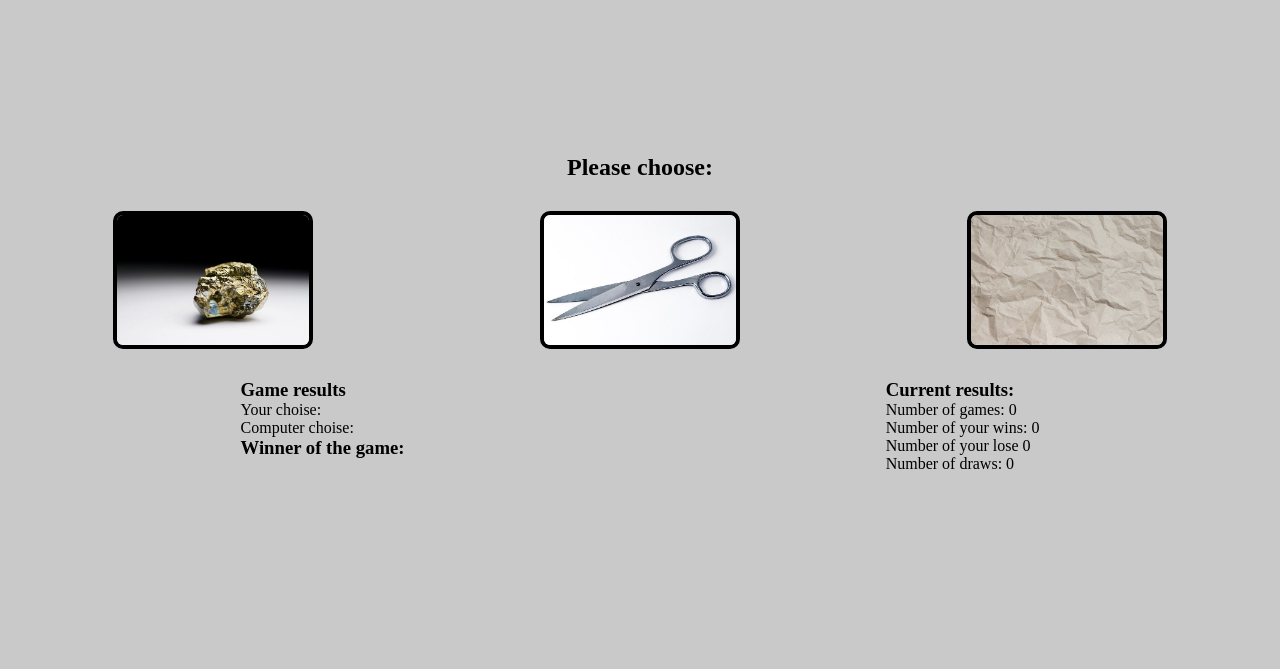
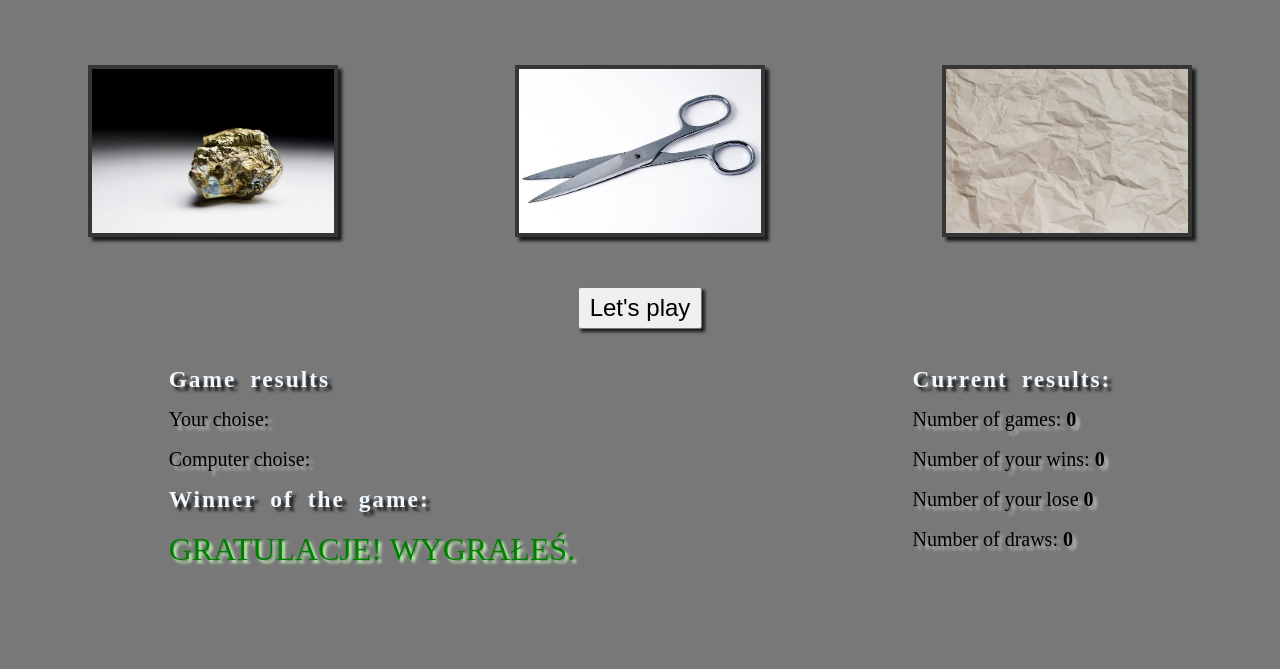
Before and after one commit to Irina-Dehtiarenko/stone_scissors_paper, a plain HTML site: page index.html in a window 1280 px wide. Shown: the part 216-885 px from the top of the page. Before the commit the page ends 800 px from the top, so only its background shows below. Drawn offline with Linux system fonts and the light colour scheme.

Commit message:
some changes in style CSS

```diff
--- a/index.html
+++ b/index.html
@@ -13,18 +13,23 @@
     </header>
     <main>
       <h2>Please choose:</h2>
+
       <div class="select">
         <img data-option="stone" src="./img/stone.jpg" alt="Stone" />
         <img data-option="scissors" src="./img/scissors.jpg" alt="Scissors" />
         <img data-option="paper" src="./img/paper.jpg" alt="Paper" />
       </div>
-
+      <button>Let's play</button>
       <div class="results">
         <article class="gameResults">
           <h3>Game results</h3>
           <p>Your choise: <span class="playerChoise"></span></p>
           <p>Computer choise: <span class="aiChoise"></span></p>
-          <h3>Winner of the game: <span class="whoWins"></span></h3>
+          <h3>
+            Winner of the game:
+            <!-- <span class="whoWins">GRATULACJE! WYGRAŁEŚ.</span> -->
+          </h3>
+          <p class="whoWins">GRATULACJE! WYGRAŁEŚ.</p>
         </article>
 
         <article class="allResults">
--- a/style.css
+++ b/style.css
@@ -10,7 +10,13 @@ body {
   align-items: center;
   min-height: 100vh;
   min-width: 100vw;
-  background-color: rgba(121, 121, 121, 0.4);
+  font-size: 20px;
+  color: rgb(0, 0, 0);
+  background-color: rgb(120, 120, 120);
+  text-shadow: rgb(27, 27, 27) 4px 4px 3px;
+}
+h1 {
+  margin-top: 20px;
 }
 main {
   display: flex;
@@ -18,6 +24,7 @@ main {
   align-items: center;
   width: 100%;
   height: 100%;
+  margin: 100px 0;
 }
 div.select {
   width: 100%;
@@ -30,9 +37,28 @@ h2 {
 }
 
 img {
-  max-width: 200px;
-  border: 4px solid black;
-  border-radius: 10px;
+  max-width: 250px;
+  margin: 50px 0;
+  border: 4px solid rgb(54, 54, 54);
+  /* border-radius: 10px;  */
+  box-shadow: rgb(27, 27, 27) 4px 4px 3px;
+}
+button {
+  padding: 5px 10px;
+  font-size: 24px;
+  box-shadow: rgb(27, 27, 27) 3px 3px 3px;
+}
+button:hover {
+  color: white;
+  background-color: rgb(100, 100, 100);
+}
+article {
+  color: rgb(1, 1, 1);
+  line-height: 40px;
+  /* text-align: center; */
+}
+article p {
+  text-shadow: rgb(186, 186, 186) 4px 4px 3px;
 }
 div.results {
   display: flex;
@@ -41,3 +67,27 @@ div.results {
   width: 100%;
   margin-top: 30px;
 }
+/* article.gameResults {
+  text-align: start;
+}
+article.allResults {
+  text-align: start;
+} */
+p.whoWins {
+  margin-top: 10px;
+  font-size: 32px;
+  color: green;
+  text-shadow: rgb(195, 255, 183) 3px 3px 3px;
+}
+span {
+  font-weight: bolder;
+}
+h1,
+h2,
+h3 {
+  color: aliceblue;
+  letter-spacing: 2px;
+  word-spacing: 6px;
+}
+
+/* @media  width:900px, height:*/
```
